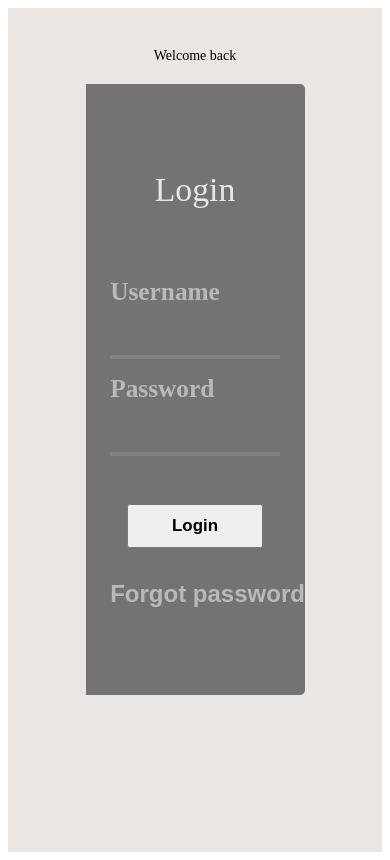
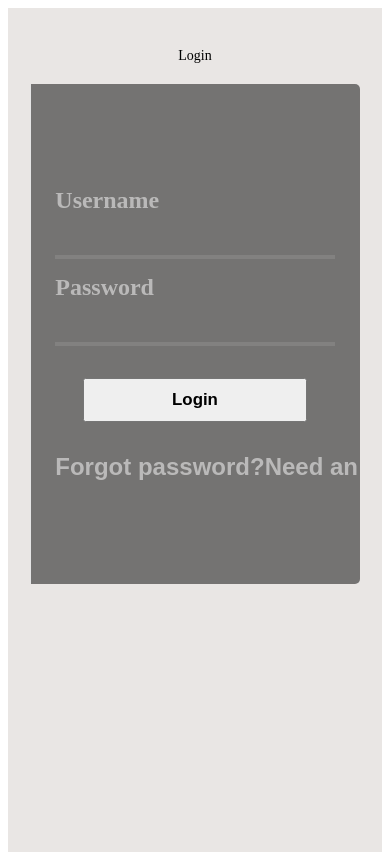
Before and after one commit to BenzeneSnake/angular-frontend, an Angular app: page /login in a window 390 px wide. Built offline with nearby package versions, Linux system fonts and the light colour scheme; a web font is replaced by a local one.

Commit message:
feat:login開發-login套版:版型變更 (+1 squashed commits)

```diff
--- a/src/app/entry/login/login.component.css
+++ b/src/app/entry/login/login.component.css
@@ -8,9 +8,10 @@
 .blog {
   background-color: #e9e6e4;
   display: grid;
-  width: 100vh;
-  height: 100vh;
-  overflow: hidden;
+  width: 100%;
+  min-height: 100dvh; /* 動態高度，避免鍵盤遮擋 */
+  overflow: auto; /* 若內容超出就會出現瀏覽器卷軸 */
+  /* overflow: hidden; */
   grid-template-columns: 100%;
   grid-template-rows: 100%;
   width: 100%;
@@ -299,7 +300,9 @@
   display: flex;
   transition: 0.2s ease;
   width: 100%;
-  height: 80%;
+  /* height: 80%; */
+  min-height: 800px; /* 隨著螢幕高度自動調整 */
+  /* overflow-y: auto; */
   transition-delay: 0.3s;
   justify-content: center;
   align-items: center;
@@ -329,8 +332,8 @@
     box-shadow: inset 0 0 0 1000px rgba(0, 0, 0, 0.5);
     filter: blur(5px);
   }
-
-  .form {
+}
+/* .form {
     position: relative;
     padding: 25px;
     box-sizing: border-box;
@@ -424,6 +427,118 @@
         }
       }
     }
+   */
+
+.form {
+  position: relative;
+  padding: 25px;
+  box-sizing: border-box;
+  white-space: nowrap;
+  overflow: hidden;
+}
+
+.form header {
+  color: #e9e6e4;
+  text-align: center;
+}
+
+.form header h1 {
+  margin: 0;
+  font-weight: 400;
+  user-select: none;
+}
+
+.form header p {
+  margin: 5px 0 0;
+  opacity: 0.5;
+  font-size: 4vh;
+  user-select: none;
+}
+
+.form footer {
+  margin-top: 15px;
+  display: flex;
+}
+
+.form footer button {
+  background: transparent;
+  padding: 0;
+  border: none;
+  color: #fff;
+  cursor: pointer;
+  font-size: 24px;
+  font-weight: bold;
+  flex: 1;
+  opacity: 0.5;
+}
+
+.form footer button:hover {
+  opacity: 1;
+}
+
+/* otherForm */
+.form.otherForm {
+  top: 0;
+  left: 0;
+  position: absolute;
+  background: #fff;
+  height: 100%;
+  z-index: 1;
+  display: flex;
+  flex-direction: column;
+  justify-content: center;
+  width: 0;
+  padding: 25px 0;
+  transition: 0.2s ease;
+  transition-delay: 0.2s;
+  border-left: 1px solid rgba(0, 0, 0, 0.1);
+}
+
+.form.otherForm .headerDiv header {
+  color: #000;
+  transition: 0.2s ease;
+  transition-delay: 0s;
+}
+
+.form.otherForm label p {
+  color: #000;
+}
+
+.form.otherForm section {
+  opacity: 0;
+  transition: 0.2s ease;
+  transition-delay: 0s;
+}
+
+.form.otherForm footer {
+  border-top-color: rgba(0, 0, 0, 0.1);
+  opacity: 0;
+}
+
+.form.otherForm footer button {
+  color: #000;
+}
+
+.form.otherForm label input {
+  border-color: rgba(0, 0, 0, 0.1);
+  color: #000;
+}
+
+.form.otherForm .border {
+  background: #000;
+}
+
+.form.otherForm.toggle {
+  width: 100%;
+  padding: 25px;
+  transition-delay: 0s;
+}
+
+.form.otherForm.toggle header,
+.form.otherForm.toggle section,
+.form.otherForm.toggle footer {
+  opacity: 1;
+  transition-delay: 0.3s;
 }
 
 .form .headerDiv {
@@ -474,7 +589,7 @@
   background: transparent;
   color: #fff;
   border-bottom: 4px solid rgba(255, 255, 255, 0.1);
-    padding: 0 0 10px;
+  /* padding: 0 0 10px; */
   box-sizing: border-box;
   font-size: 3vh;
   font-weight: 600;
@@ -485,4 +600,30 @@
     transform: scale(1, 1);
   }
 }
+
+@media screen and (max-width: 768px) {
+  .mainContainer {
+    width: 90%;
   }
+  .form .headerDiv.registerHeader {
+    margin-bottom: 2vh;
+  }
+  .formContainer {
+    min-height: 500px; /* 隨著螢幕高度自動調整 */
+  }
+  /* .form .btnDiv { */
+  /* display: flex; */
+  /* justify-content: center; */
+  /* margin-bottom: 12vh; */
+  /* 保留鍵盤空間 */
+  /* } */
+  .form .btnDiv .loginBtn {
+    margin-top: 2vh;
+  }
+  .form label p {
+    font-size: 24px;
+  }
+  .form footer button {
+    font-size: 24px;
+  }
+}
--- a/src/app/entry/login/login.component.html
+++ b/src/app/entry/login/login.component.html
@@ -2,19 +2,19 @@
   <div class="blog-header blog-is-sticky">
     <div class="blog-article header-article">
       <!-- <div class="blog-big_title">Login</div> -->
-      <div class="small-title">Welcome back</div>
+      <div class="small-title">Login</div>
     </div>
     <!--註冊-->
     <div class="formContainer">
       <div class="mainContainer">
         <!-- Forgot password form -->
         <div id="forgot" class="form otherForm" [ngClass]="{ toggle: currentForm === 'forgot' }">
-          <div class="headerDiv">
-            <header>
-              <h1>Forgot Password</h1>
-              <!-- <p>Seems like your password is missing</p> -->
-            </header>
-          </div>
+          <!-- <div class="headerDiv"> -->
+          <!-- <header class="forgotHeader"> -->
+          <!-- <h1>Forgot Password</h1> -->
+          <!-- <p>Seems like your password is missing</p> -->
+          <!-- </header> -->
+          <!-- </div> -->
           <label>
             <p>Email</p>
             <input type="email" placeholder=" " />
@@ -30,11 +30,11 @@
 
         <!-- Login form -->
         <div id="login" class="form" [ngClass]="{ toggle: currentForm === 'login' }">
-          <div class="headerDiv">
-            <header>
+          <!-- <div class="headerDiv">
+            <header class="loginHeader">
               <h1>Login</h1>
             </header>
-          </div>
+          </div> -->
 
           <label>
             <p>Username</p>
@@ -63,13 +63,13 @@
           class="form otherForm"
           [ngClass]="{ toggle: currentForm === 'register' }"
         >
-          <div class="headerDiv">
-            <header>
-              <h1>Register</h1>
-              <!-- <h1>Become a Member</h1> -->
-              <!-- <p>Register to gain full access</p> -->
-            </header>
-          </div>
+          <!-- <div class="headerDiv registerHeader"> -->
+          <!-- <header> -->
+          <!-- <h1>Register</h1> -->
+          <!-- <h1>Become a Member</h1> -->
+          <!-- <p>Register to gain full access</p> -->
+          <!-- </header> -->
+          <!-- </div> -->
 
           <section>
             <label>
```
Lines whose indentation alone changed are shown as unchanged.
